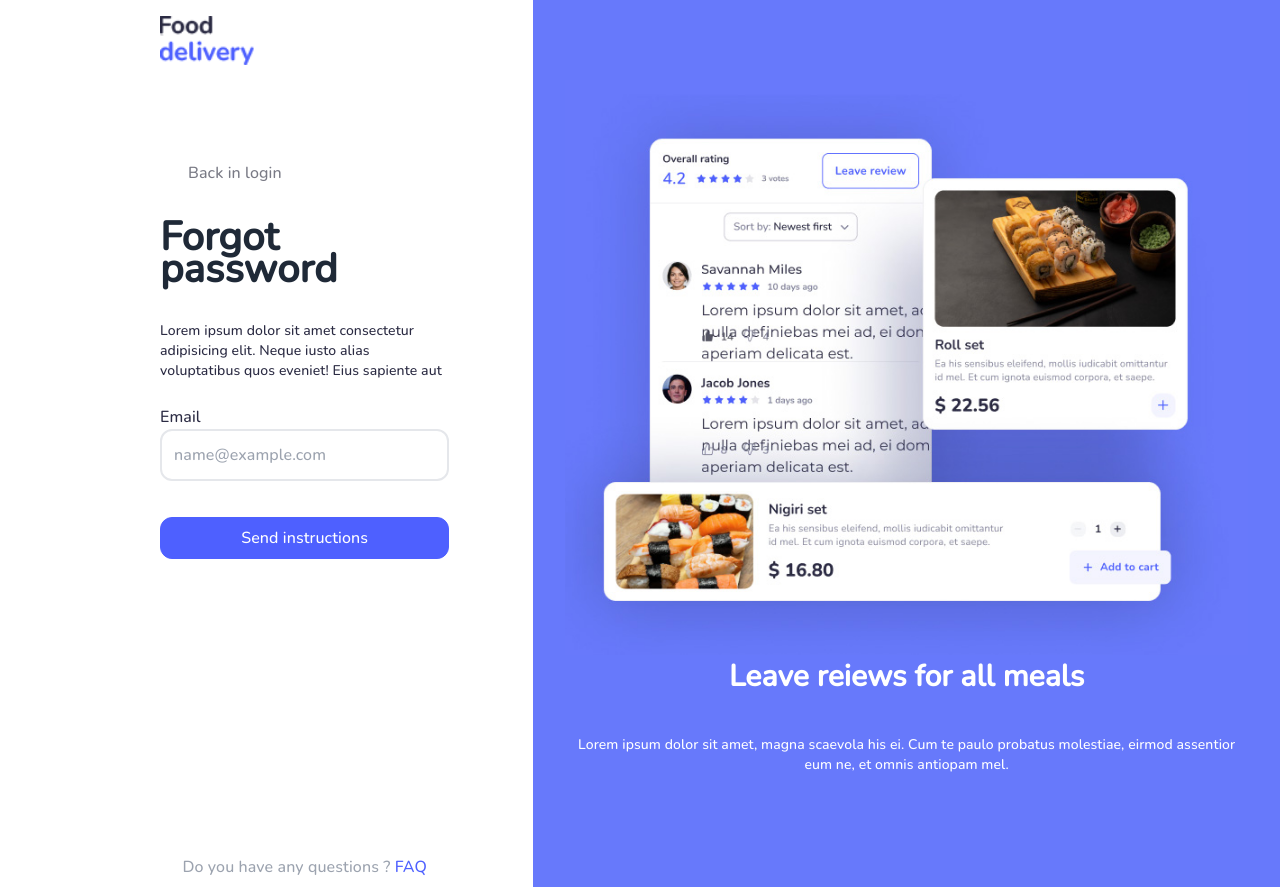
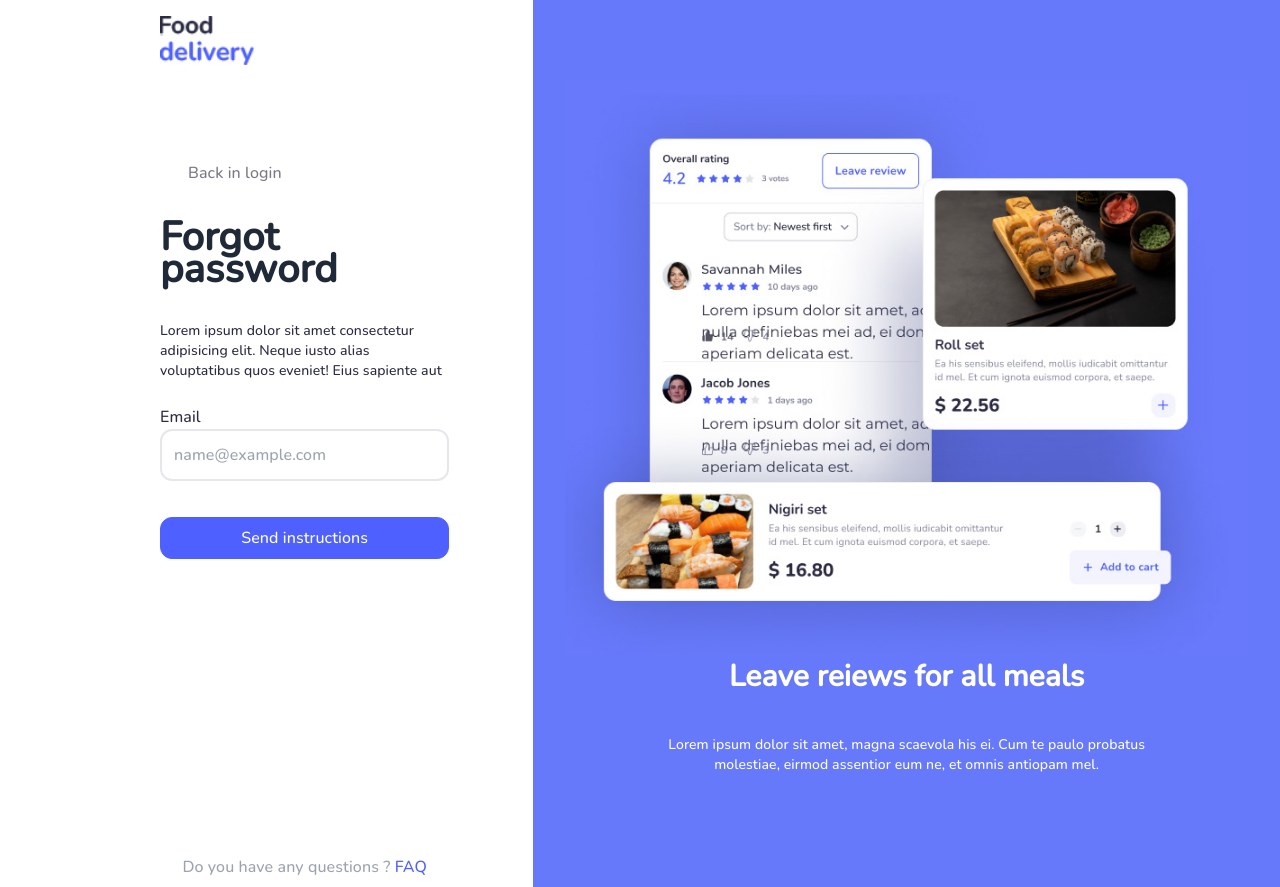
Before and after one commit to N-Mehroj/food-delivery, a Vue app: page /forgot in a window 1280 px wide. Built offline with nearby package versions, Linux system fonts and the light colour scheme; no server answers; some icons are missing.

Commit message:
refactor : bannerlogin text maxwidth

```diff
--- a/src/components/BannerLogin.vue
+++ b/src/components/BannerLogin.vue
@@ -4,7 +4,7 @@
   >
     <img :src="banner" alt="" srcset="" class="mx-auto mt-20" />
     <h1 class="text-white">Leave reiews for all meals</h1>
-    <p class="mt-8 text-sm">
+    <p class="mt-8 text-sm max-w-lg mx-auto">
       Lorem ipsum dolor sit amet, magna scaevola his ei. Cum te paulo probatus
       molestiae, eirmod assentior eum ne, et omnis antiopam mel.
     </p>
```
